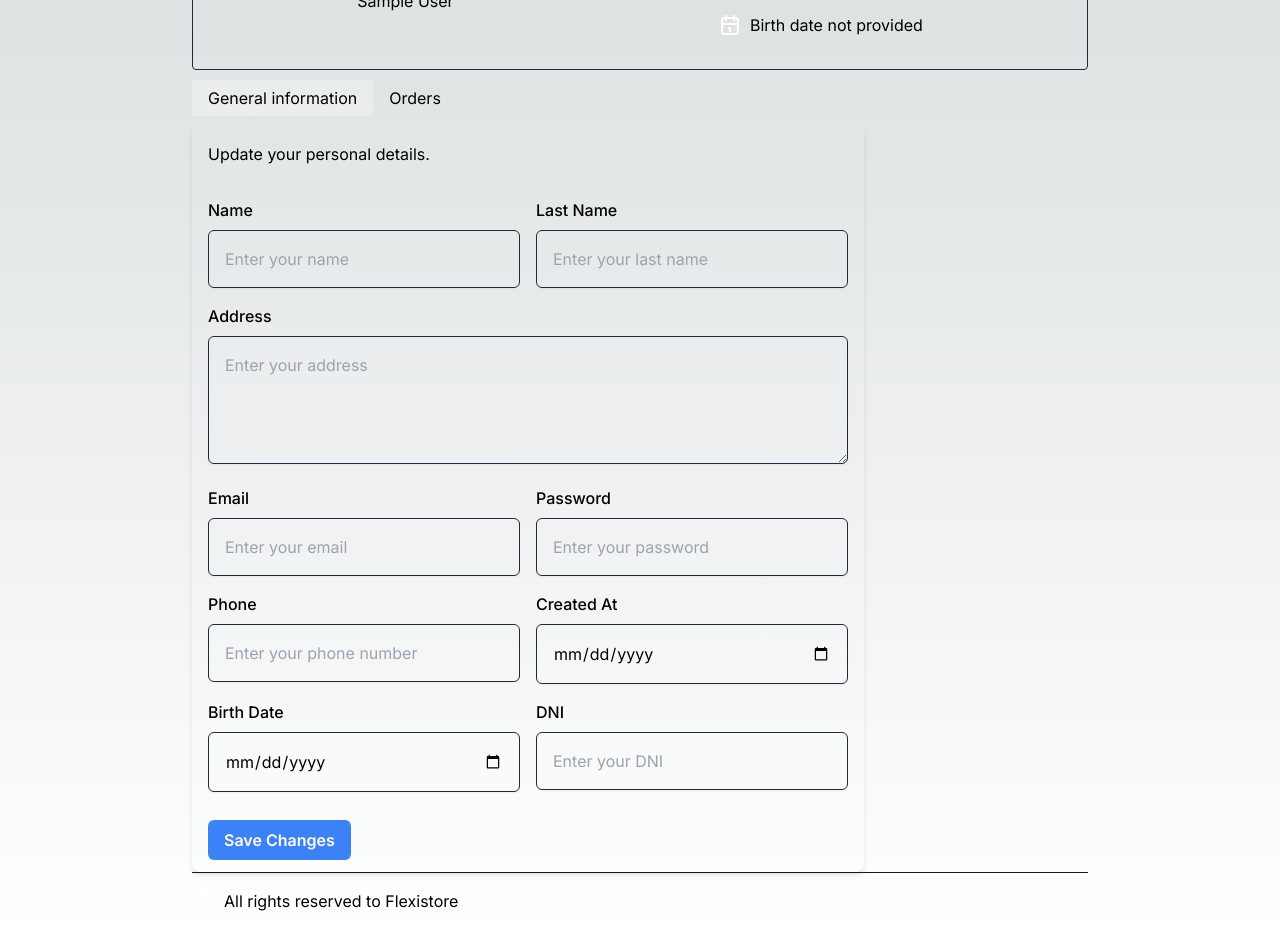
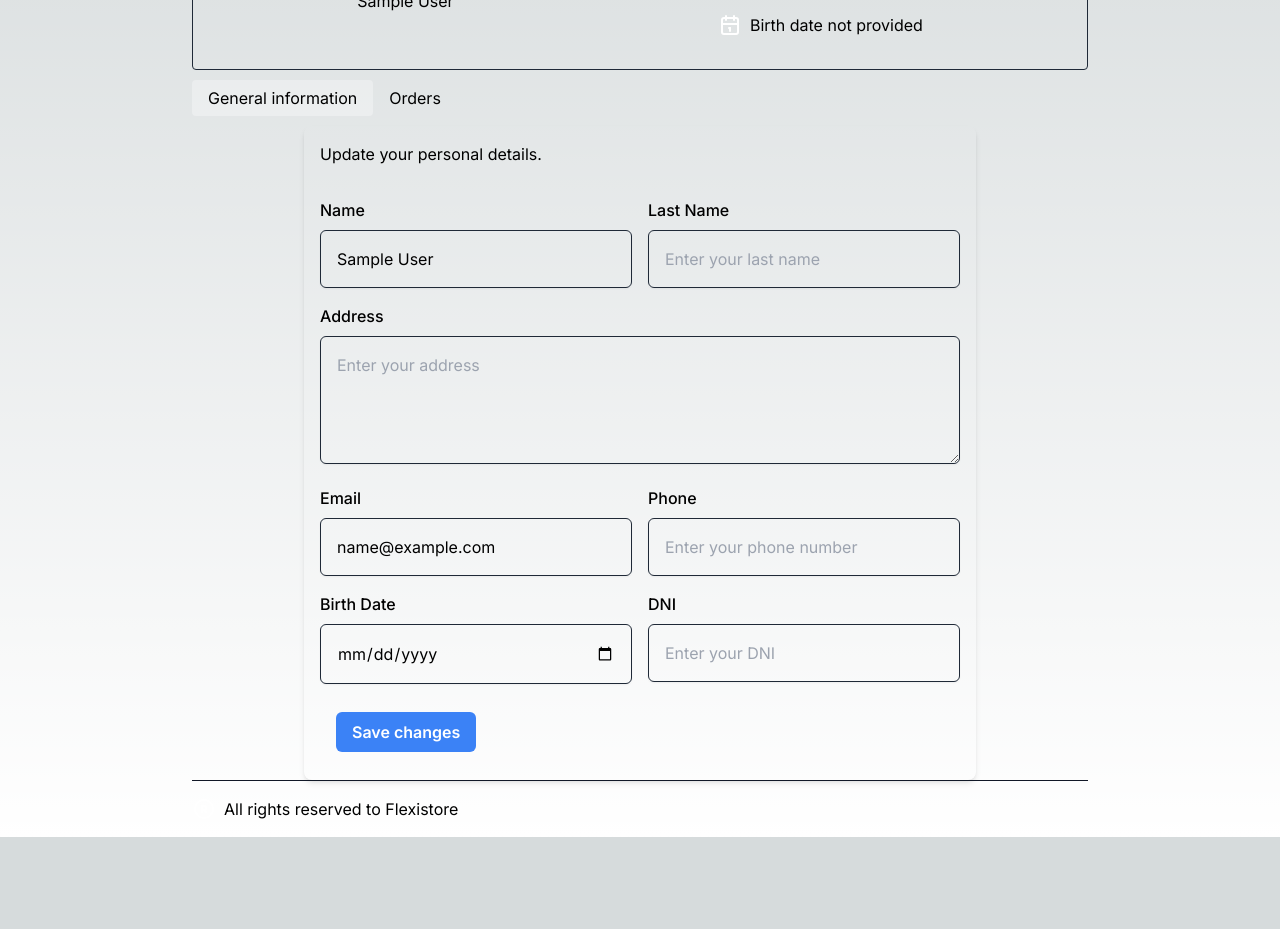
Before and after one commit to forjoa/flexistore, a Next.js app: page /home/userProfile in a window 1280 px wide. Shown: the part 220-1149 px from the top of the page. After the commit the page ends 1057 px from the top, so only its background shows below. Built offline with nearby package versions, Linux system fonts and the light colour scheme; sample sign-in values are in the browser's storage.

Commit message:
ui form finished (todo: update user state)

```diff
--- a/src/app/home/userProfile/page.tsx
+++ b/src/app/home/userProfile/page.tsx
@@ -1,10 +1,27 @@
+'use client'
+import { useEffect, useState } from 'react'
+
 export default function UserProfile() {
+  const [user, setUser] = useState<Client>()
+
+  useEffect(() => {
+    if (typeof window !== 'undefined') {
+      setUser(
+        window.sessionStorage.getItem('user')
+          ? JSON.parse(window.sessionStorage.getItem('user') || '')
+          : null
+      )
+    }
+  }, [])
+
+  console.log(user)
+
   return (
-    <div className='w-full max-w-2xl shadow-md rounded-lg overflow-hidden'>
+    <div className='w-full max-w-2xl shadow-md rounded-lg overflow-hidden block m-auto'>
       <div className='p-4'>
         <p>Update your personal details.</p>
       </div>
-      <div className='grid gap-4 p-4'>
+      <form className='grid gap-4 p-4'>
         <div className='grid grid-cols-2 gap-4'>
           <div className='space-y-2'>
             <label htmlFor='name' className='block font-medium'>
@@ -15,13 +32,11 @@ export default function UserProfile() {
               className='w-full border border-gray-800 bg-transparent p-4 rounded-md shadow-sm focus:border-indigo-500 focus:ring-indigo-500'
               type='text'
               placeholder='Enter your name'
+              value={user?.name}
             />
           </div>
           <div className='space-y-2'>
-            <label
-              htmlFor='lastname'
-              className='block font-medium'
-            >
+            <label htmlFor='lastname' className='block font-medium'>
               Last Name
             </label>
             <input
@@ -29,6 +44,7 @@ export default function UserProfile() {
               className='w-full border border-gray-800 bg-transparent p-4 rounded-md shadow-sm focus:border-indigo-500 focus:ring-indigo-500'
               type='text'
               placeholder='Enter your last name'
+              value={user?.lastname}
             />
           </div>
         </div>
@@ -40,6 +56,7 @@ export default function UserProfile() {
             id='address'
             className='w-full border border-gray-800 bg-transparent p-4 rounded-md shadow-sm focus:border-indigo-500 focus:ring-indigo-500 min-h-32'
             placeholder='Enter your address'
+            value={user?.address}
           ></textarea>
         </div>
         <div className='grid grid-cols-2 gap-4'>
@@ -52,24 +69,9 @@ export default function UserProfile() {
               className='w-full border border-gray-800 bg-transparent p-4 rounded-md shadow-sm focus:border-indigo-500 focus:ring-indigo-500'
               type='email'
               placeholder='Enter your email'
+              value={user?.email}
             />
           </div>
-          <div className='space-y-2'>
-            <label
-              htmlFor='password'
-              className='block font-medium'
-            >
-              Password
-            </label>
-            <input
-              id='password'
-              className='w-full border border-gray-800 bg-transparent p-4 rounded-md shadow-sm focus:border-indigo-500 focus:ring-indigo-500'
-              type='password'
-              placeholder='Enter your password'
-            />
-          </div>
-        </div>
-        <div className='grid grid-cols-2 gap-4'>
           <div className='space-y-2'>
             <label htmlFor='phone' className='block font-medium'>
               Phone
@@ -78,34 +80,20 @@ export default function UserProfile() {
               id='phone'
               className='w-full border border-gray-800 bg-transparent p-4 rounded-md shadow-sm focus:border-indigo-500 focus:ring-indigo-500'
               placeholder='Enter your phone number'
-            />
-          </div>
-          <div className='space-y-2'>
-            <label
-              htmlFor='created_at'
-              className='block font-medium'
-            >
-              Created At
-            </label>
-            <input
-              id='created_at'
-              className='w-full border border-gray-800 bg-transparent p-4 rounded-md shadow-sm focus:border-indigo-500 focus:ring-indigo-500'
-              type='date'
+              value={user?.phone}
             />
           </div>
         </div>
         <div className='grid grid-cols-2 gap-4'>
           <div className='space-y-2'>
-            <label
-              htmlFor='birth_date'
-              className='block font-medium'
-            >
+            <label htmlFor='birth_date' className='block font-medium'>
               Birth Date
             </label>
             <input
               id='birth_date'
               className='w-full border border-gray-800 bg-transparent p-4 rounded-md shadow-sm focus:border-indigo-500 focus:ring-indigo-500'
               type='date'
+              value={user?.birth_date?.toString()}
             />
           </div>
           <div className='space-y-2'>
@@ -116,15 +104,18 @@ export default function UserProfile() {
               id='dni'
               className='w-full border border-gray-800 bg-transparent p-4 rounded-md shadow-sm focus:border-indigo-500 focus:ring-indigo-500'
               placeholder='Enter your DNI'
+              value={user?.dni}
             />
           </div>
         </div>
-      </div>
-      <div className='px-4 py-3'>
-        <button className='ml-auto px-4 py-2 bg-blue-500 text-white rounded-md font-semibold'>
-          Save Changes
-        </button>
-      </div>
+        <div className='px-4 py-3'>
+          <input
+            type='submit'
+            value={'Save changes'}
+            className='ml-auto px-4 py-2 bg-blue-500 text-white rounded-md font-semibold cursor-pointer'
+          />
+        </div>
+      </form>
     </div>
   )
 }
```
